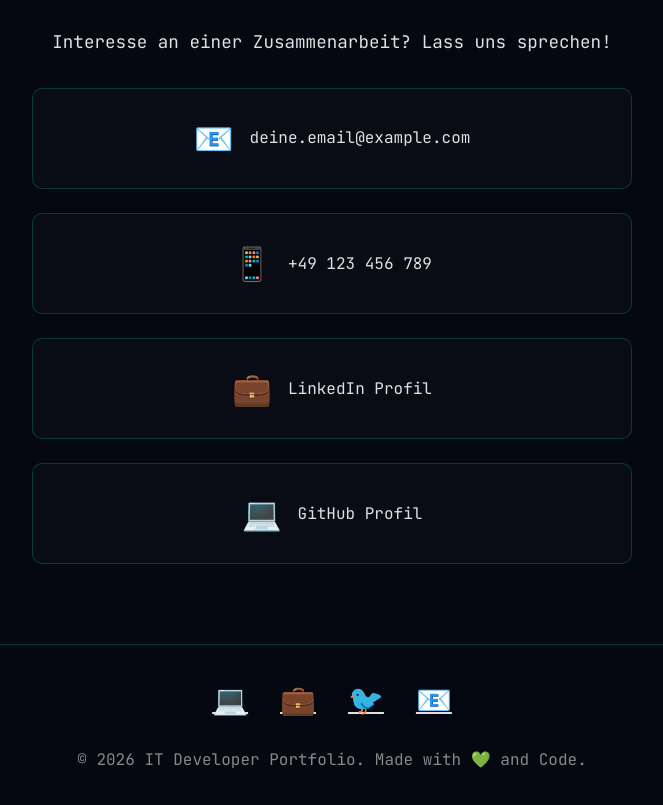
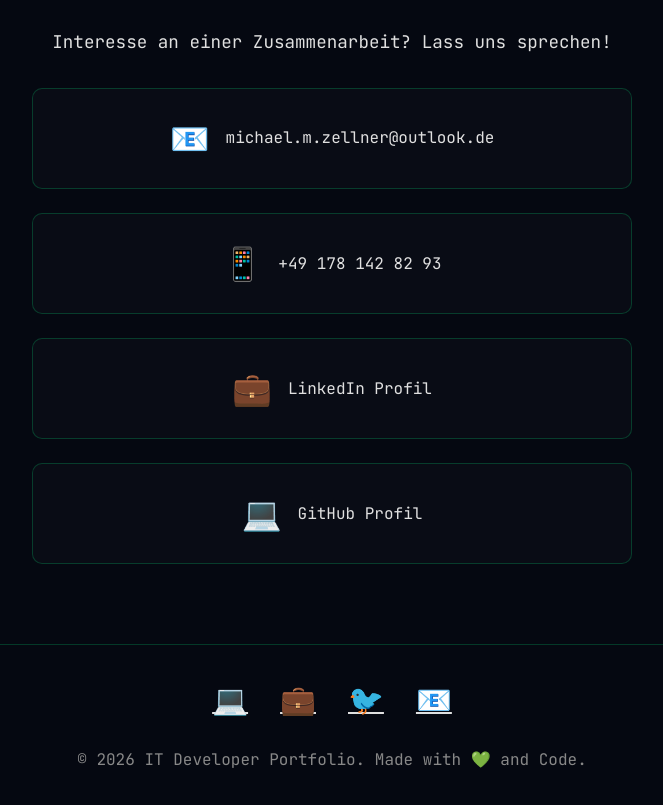
Before and after one commit to MichaelZellner404/portfolio, a plain HTML site: page index.html in a window 1280 px wide. Shown: the part 3980-4785 px from the top of the page, without its empty margins (308-971 px from the left). Drawn offline with Linux system fonts and the light colour scheme.

Commit message:
Update index.html

```diff
--- a/index.html
+++ b/index.html
@@ -3,7 +3,7 @@
 <head>
     <meta charset="UTF-8">
     <meta name="viewport" content="width=device-width, initial-scale=1.0">
-    <title>IT Portfolio | Developer & Tech Enthusiast</title>
+    <title>IT Portfolio | Fachinformatik-Enthusiast</title>
     <link href="https://fonts.googleapis.com/css2?family=JetBrains+Mono:wght@400;700&family=Orbitron:wght@700;900&display=swap" rel="stylesheet">
     <style>
         :root {
@@ -792,11 +792,11 @@
             <div class="contact-info">
                 <a href="mailto:deine.email@example.com" class="contact-item">
                     <span>📧</span>
-                    <span>deine.email@example.com</span>
+                    <span>michael.m.zellner@outlook.de</span>
                 </a>
                 <a href="tel:+49123456789" class="contact-item">
                     <span>📱</span>
-                    <span>+49 123 456 789</span>
+                    <span>+49 178 142 82 93</span>
                 </a>
                 <a href="https://linkedin.com" class="contact-item">
                     <span>💼</span>
```
